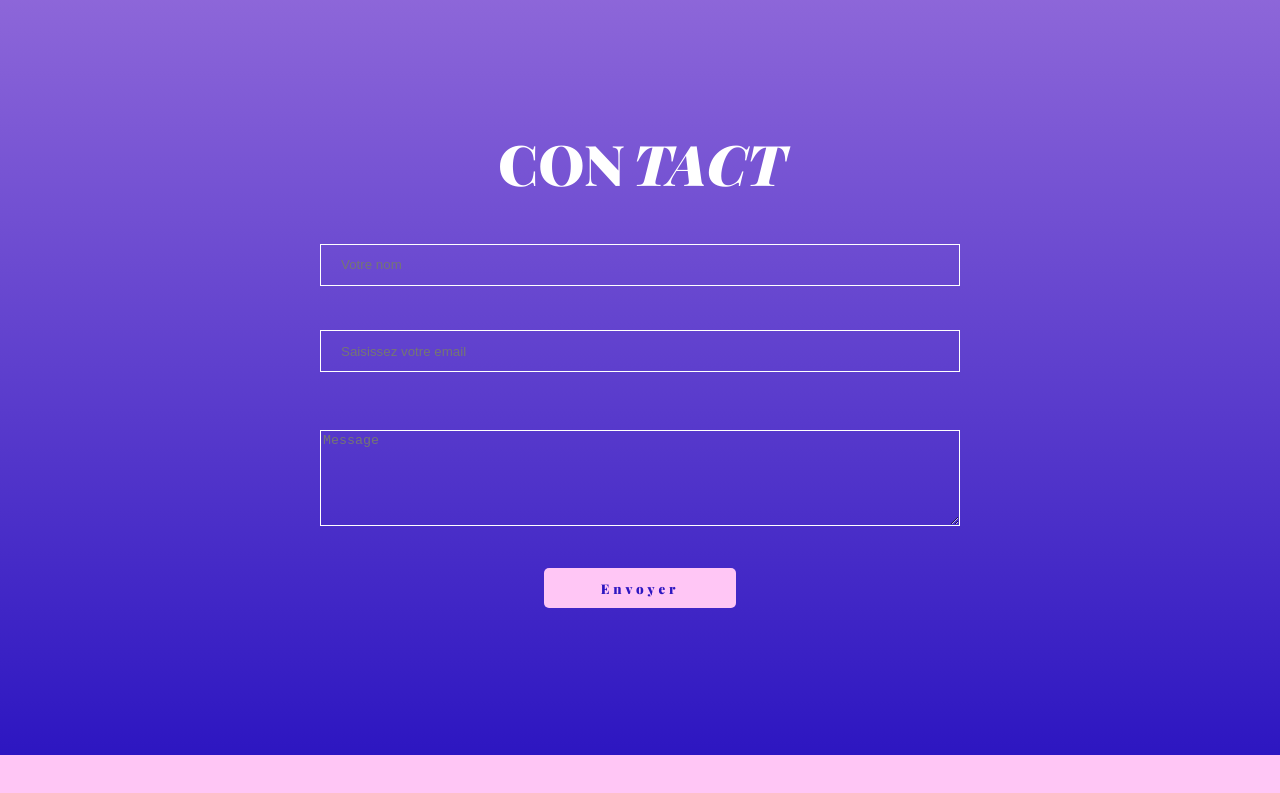
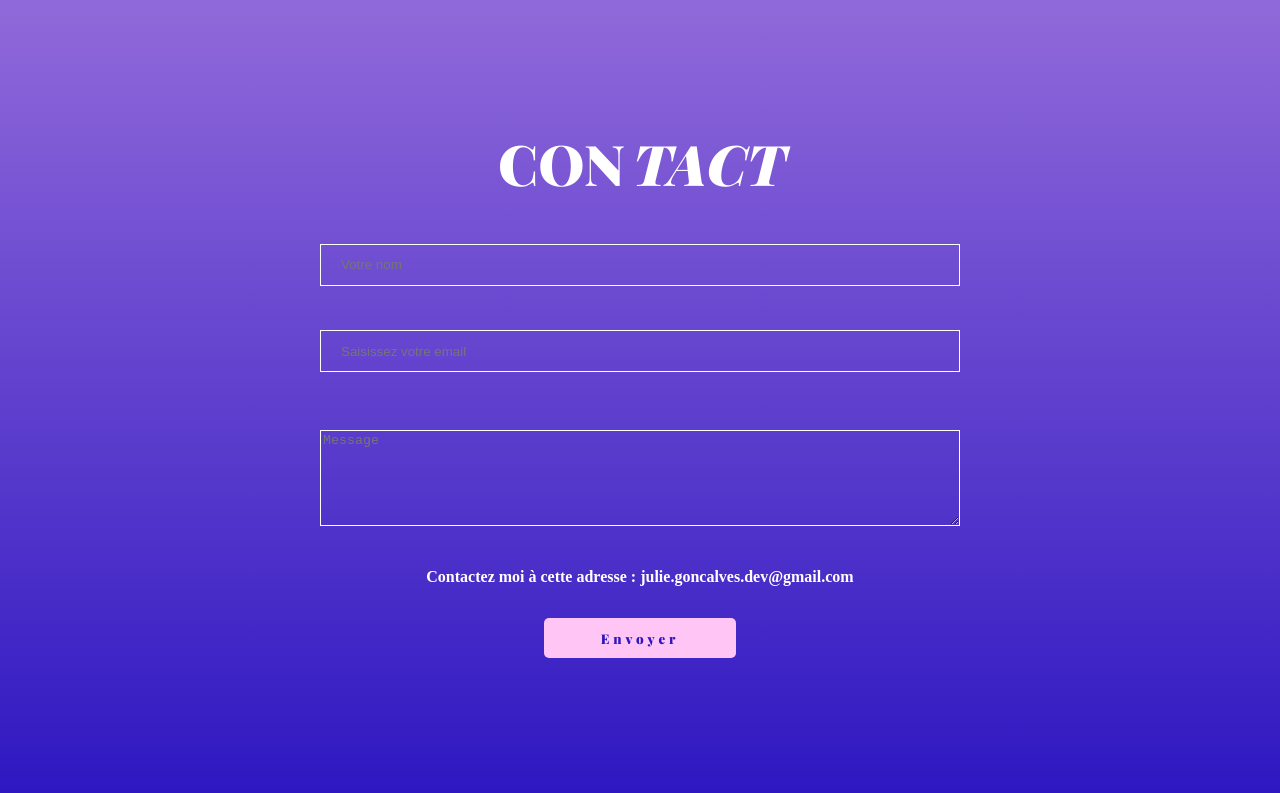
Before and after one commit to JulieGoncalves/JulieGoncalves.github.io, a plain HTML site: page index.html in a window 1280 px wide. Shown: the part 2495-3288 px from the top of the page. Before the commit the page ends 3250 px from the top, so only its background shows below. Drawn offline with nearby package versions, Linux system fonts and the light colour scheme; files whose address does not match are found by name; a web font is replaced by a local one.

Commit message:
Ajout - adresse mail - contact - formulaire

```diff
--- a/css/contact/formulaire.css
+++ b/css/contact/formulaire.css
@@ -72,3 +72,9 @@ input.btn-envoyer {
     width: 50%;
   }
 }
+
+.adresse-mail {
+  color: #ffffff;
+  font-weight: bold;
+  margin-bottom: 5%;
+}
--- a/index.html
+++ b/index.html
@@ -309,9 +309,13 @@
       <textarea rows="6" class="form-control" placeholder="Message"></textarea>
     </div>
     <div class="form-envoi changeCouleur">
+      <div class="adresse-mail" >
+        Contactez moi à cette adresse : julie.goncalves.dev@gmail.com
+      </div>
       <input class="btn-envoyer changeCouleur" type="submit" value="Envoyer" />
     </div>
   </form>
+
 </div>
 
     </div>
```
